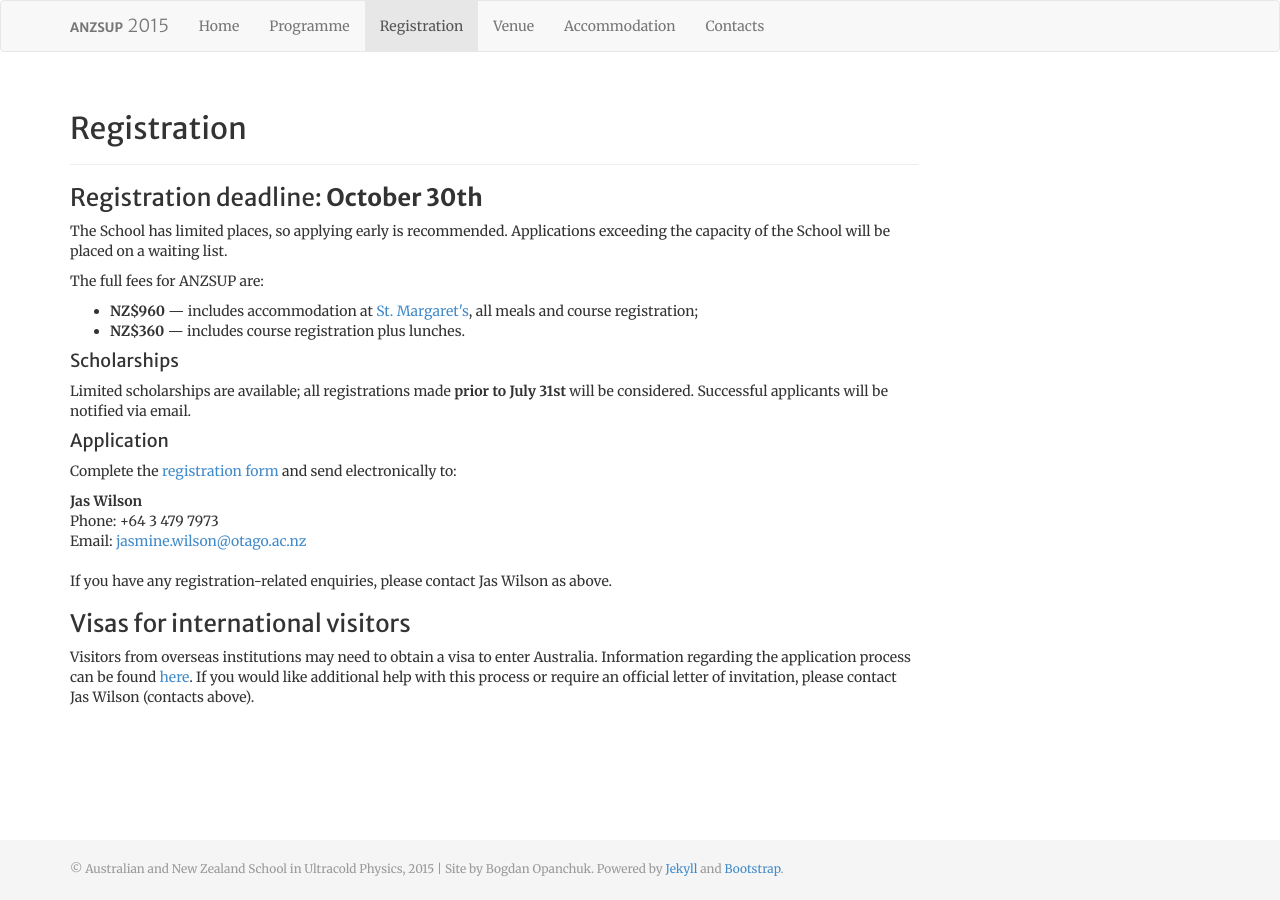
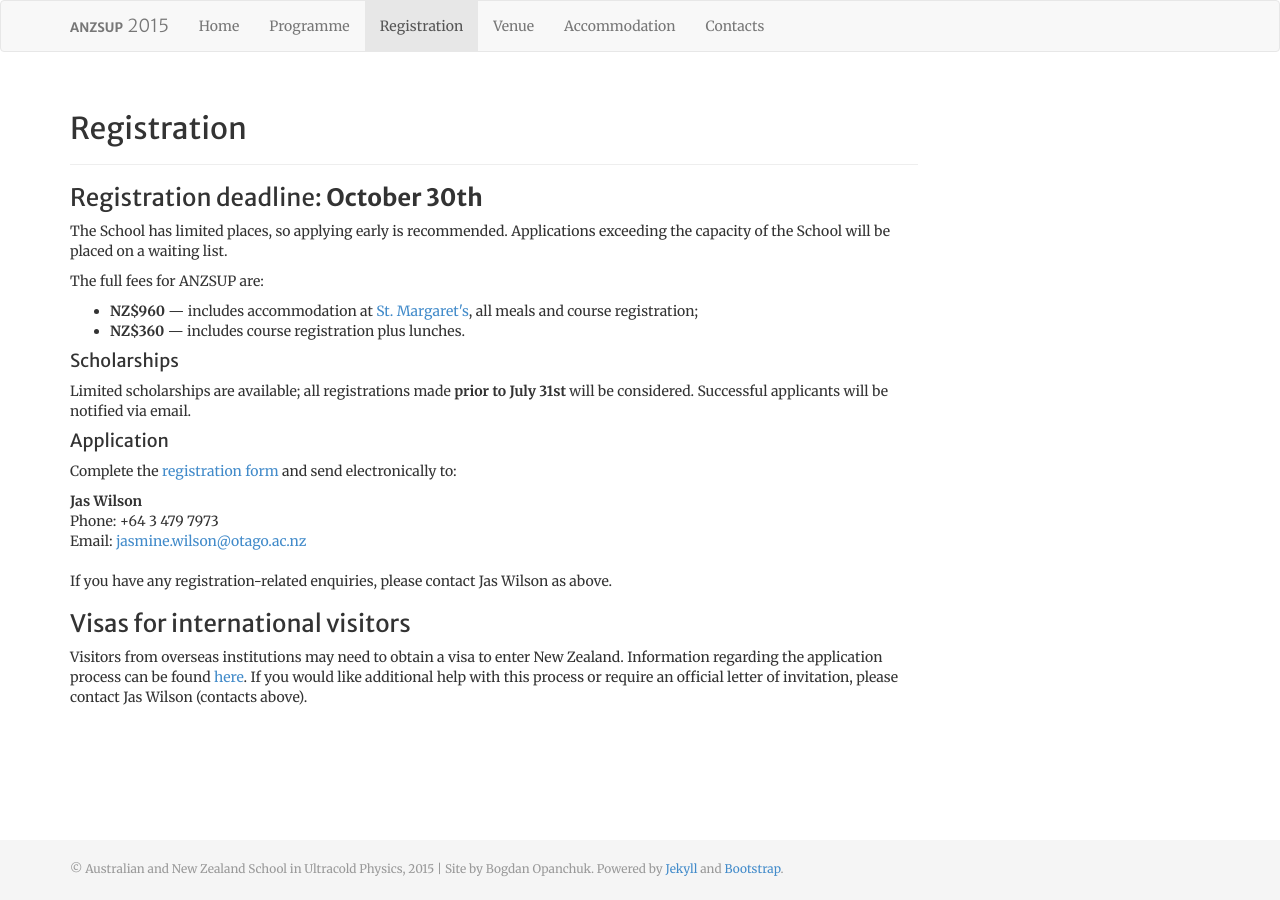
Before and after one commit to anzsup/anzsup.github.io, a Jekyll site: the page built from registration.html, in a window 1280 px wide. Built offline with Jekyll 4.4.1, drawn with Linux system fonts in a browser that asks for light colours.

Commit message:
registration: fixed country

```diff
--- a/registration.html
+++ b/registration.html
@@ -45,7 +45,7 @@ Email: <a href="mailto:jasmine.wilson@otago.ac.nz">jasmine.wilson@otago.ac.nz</a
 <h3>Visas for international visitors</h3>
 
 <p>Visitors from overseas institutions may need to obtain a visa to enter
-Australia.  Information regarding the application process can be found
+New Zealand.  Information regarding the application process can be found
 <a href="http://www.immigration.govt.nz/migrant/stream/visit/">here</a>. If you would
 like additional help with this process or require an official letter
 of invitation, please contact Jas Wilson (contacts above).
```
